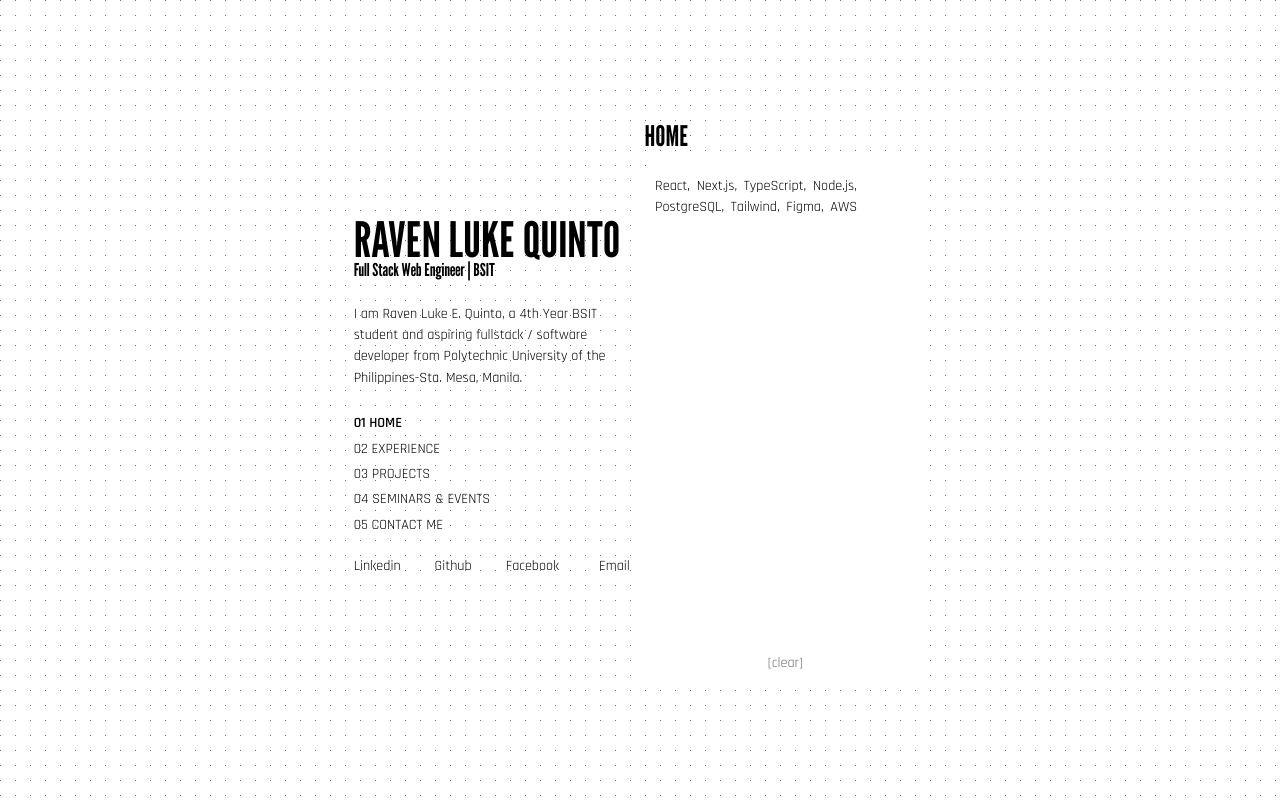
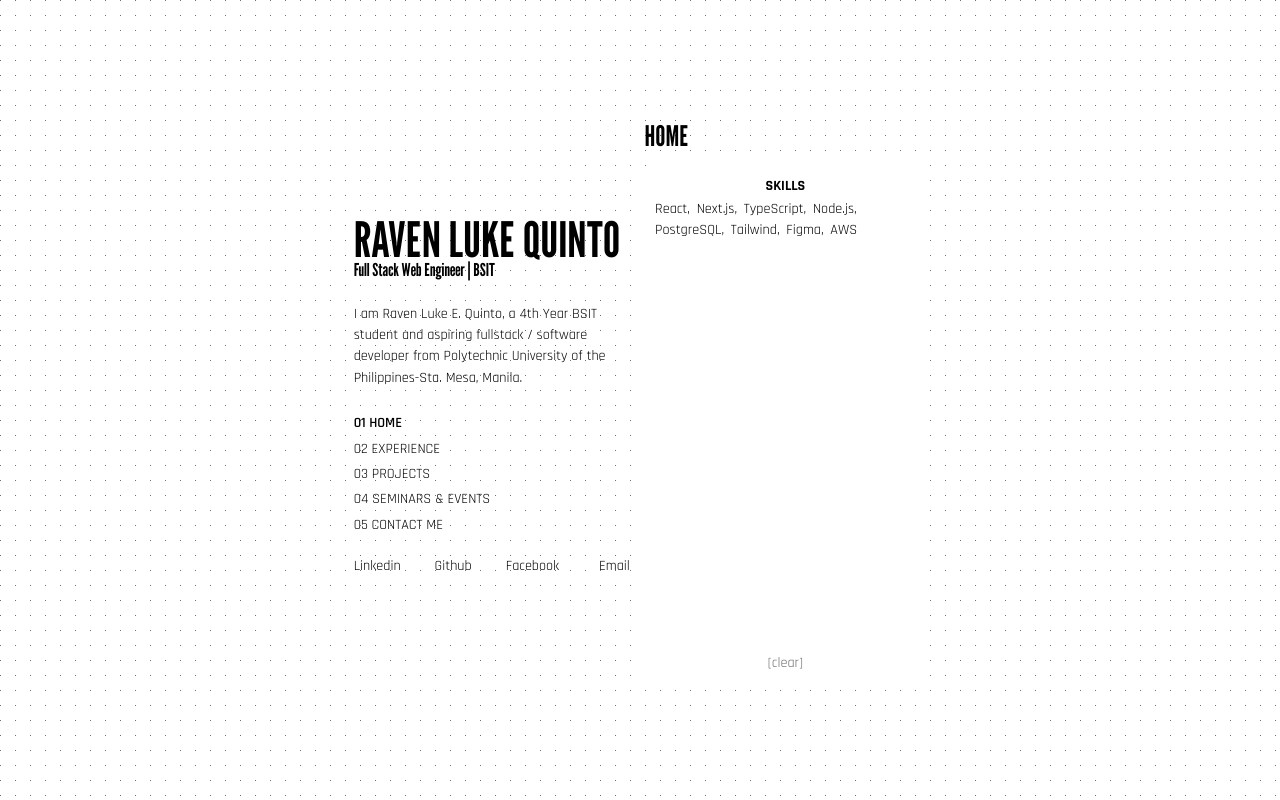
Before and after one commit to lukewarmraven/portfolio2, a Next.js app: page / in a window 1280 px wide. Built offline with nearby package versions, Linux system fonts and the light colour scheme; a web font is replaced by a local one.

Commit message:
Adjustments to the UI of the skills-physics

```diff
--- a/components/ui/reusable-ui/skills-physics.tsx
+++ b/components/ui/reusable-ui/skills-physics.tsx
@@ -116,7 +116,7 @@ export default function SkillsPhysics({ skills }: SkillsPhysicsProps) {
       if (ch === " ") return;
 
       const x = W / 2 + (i - chars.length / 2) * (boxW + 2) + (Math.random() * 10 - 5);
-      const y = -50 - i * 40;
+      const y = -10 - i * 5;
 
       const body = Bodies.rectangle(x, y, boxW, boxH, {
         restitution: 0.35,
@@ -155,6 +155,14 @@ export default function SkillsPhysics({ skills }: SkillsPhysicsProps) {
         gap: vw(4),
       }}
     >
+      {/* Title */}
+      <h2
+        className="font-rajdhani font-bold m-0"
+        style={{ fontSize: vw(32), textAlign: "center", flexShrink: 0 }}
+      >
+        SKILLS
+      </h2>
+
       {/* Clickable skill tags */}
       <p
         style={{
```
